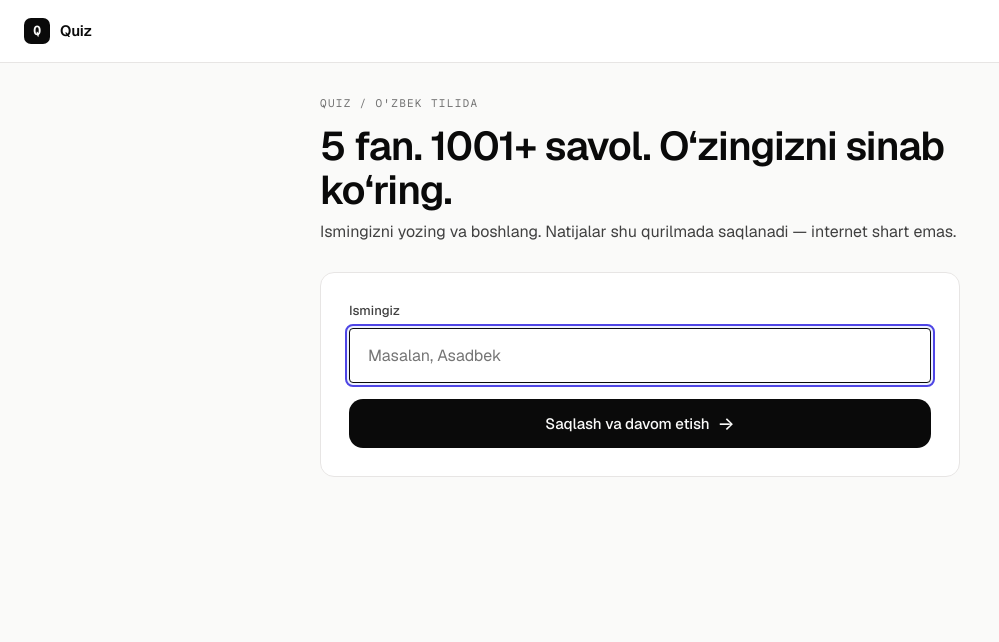
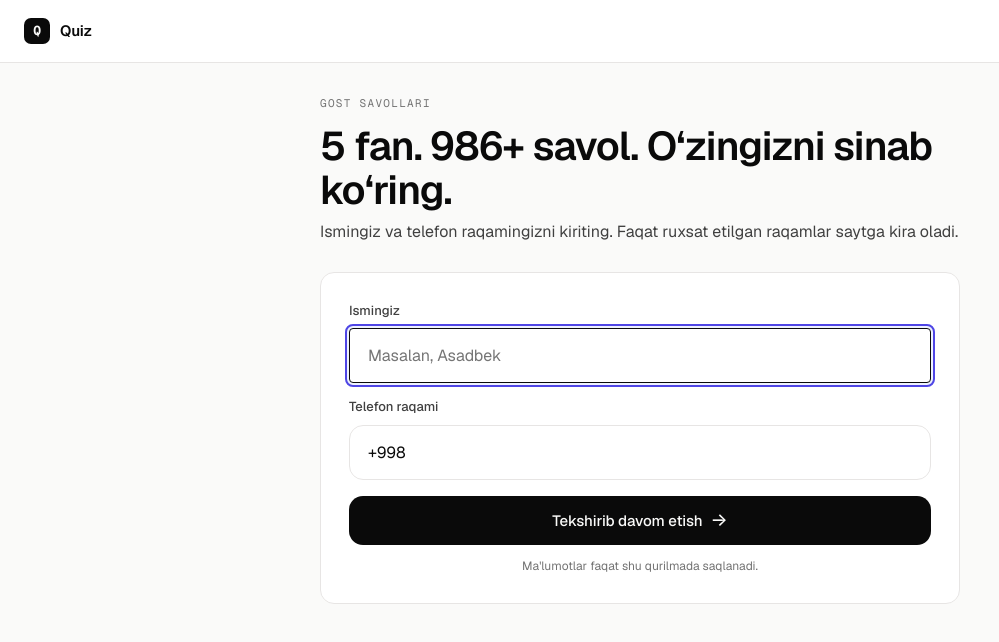
Before and after one commit to Xurshidjondartdev/gostquiz, a React (Vite) app: page / in a window 1280 px wide. Shown: the top 642 px of the page, without its empty margins (0-999 px from the left). Built offline with nearby package versions, Linux system fonts and the light colour scheme.

Commit message:
number add

```diff
--- a/src/App.jsx
+++ b/src/App.jsx
@@ -1,4 +1,4 @@
-import { useCallback, useState } from 'react';
+import { useCallback, useEffect, useState } from 'react';
 import TopBar from './components/TopBar.jsx';
 import StartScreen from './screens/StartScreen.jsx';
 import SubjectScreen from './screens/SubjectScreen.jsx';
@@ -10,12 +10,15 @@ import ResultScreen from './screens/ResultScreen.jsx';
 import EndlessResultScreen from './screens/EndlessResultScreen.jsx';
 import ExamResultScreen from './screens/ExamResultScreen.jsx';
 import { SUBJECTS } from './data/subjects/index.js';
+import { isAllowed } from './data/allowedPhones.js';
 import {
   clearAll,
   getHistory,
   getUserName,
+  getUserPhone,
   pushHistory,
   saveUserName,
+  saveUserPhone,
   storageAvailable,
 } from './lib/storage.js';
 
@@ -46,6 +49,7 @@ const UMUMIY_SUBJECT = {
 export default function App() {
   const [screen, setScreen] = useState(SCREEN.HOME);
   const [studentName, setStudentName] = useState(() => getUserName());
+  const [studentPhone, setStudentPhone] = useState(() => getUserPhone());
   const [subject, setSubject] = useState(null);
   const [timedResult, setTimedResult] = useState(null);
   const [endlessStats, setEndlessStats] = useState(null);
@@ -54,9 +58,11 @@ export default function App() {
 
   const goHome = useCallback(() => setScreen(SCREEN.HOME), []);
 
-  const handleStartName = useCallback((name) => {
+  const handleStartUser = useCallback((name, phone) => {
     setStudentName(name);
+    setStudentPhone(phone);
     saveUserName(name);
+    saveUserPhone(phone);
   }, []);
 
   const handlePickSubjects = useCallback(() => setScreen(SCREEN.SUBJECTS), []);
@@ -136,6 +142,7 @@ export default function App() {
   const handleResetAll = useCallback(() => {
     clearAll();
     setStudentName('');
+    setStudentPhone('');
     setHistory([]);
     setSubject(null);
     setTimedResult(null);
@@ -144,9 +151,22 @@ export default function App() {
     setScreen(SCREEN.HOME);
   }, []);
 
+  // Saqlangan raqam ro'yxatdan chiqarilgan bo'lsa — avtomatik chiqarib yuborish
+  useEffect(() => {
+    if (studentPhone && !isAllowed(studentPhone)) {
+      handleResetAll();
+    }
+    // eslint-disable-next-line react-hooks/exhaustive-deps
+  }, []);
+
   return (
     <div className="app">
-      <TopBar canGoHome={screen !== SCREEN.HOME} onHome={goHome} />
+      <TopBar
+        canGoHome={screen !== SCREEN.HOME}
+        onHome={goHome}
+        studentName={studentName}
+        studentPhone={studentPhone}
+      />
 
       <main className="main">
         {!storageAvailable && (
@@ -168,8 +188,9 @@ export default function App() {
         {screen === SCREEN.HOME && (
           <StartScreen
             initialName={studentName}
+            initialPhone={studentPhone}
             history={history}
-            onStartName={handleStartName}
+            onStartUser={handleStartUser}
             onPickExam={handlePickExam}
             onPickSubjects={handlePickSubjects}
             onPickUmumiy={handlePickUmumiy}
--- /dev/null
+++ b/src/data/allowedPhones.js
@@ -0,0 +1,33 @@
+// ============================================================================
+// RUXSAT ETILGAN TELEFON RAQAMLARI RO'YXATI
+// ============================================================================
+// Faqat shu yerdagi raqamlar saytga kira oladi.
+//
+// YANGI RAQAM QO'SHISH:
+//   pastdagi RAW massiviga raqam qo'shing. Ko'rinishi muhim emas:
+//     '+998 90 123 45 67'
+//     '+998901234567'
+//     '998901234567'
+//     '901234567'
+//   — barchasi avtomatik tarzda +998XXXXXXXXX shakliga keltiriladi.
+//
+// RAQAMNI O'CHIRISH:
+//   ro'yxatdan satr o'chiring yoki boshiga // qo'shib komment qiling.
+//
+// XAVFSIZLIK ESLATMASI:
+//   Bu ro'yxat brauzer ichida ko'rinadi (frontend himoya). Texnik bilimi bor
+//   foydalanuvchi DevTools orqali ko'rishi mumkin. Kollej/maktab ichida etarli,
+//   lekin haqiqiy maxfiy ma'lumot uchun emas.
+// ============================================================================
+
+import { normalizePhone } from '../lib/phone.js';
+
+const RAW = [
+  '+998 93 946 84 30',
+];
+
+export const ALLOWED_PHONES = new Set(RAW.map(normalizePhone));
+
+export function isAllowed(normalized) {
+  return ALLOWED_PHONES.has(normalized);
+}
--- /dev/null
+++ b/src/lib/phone.js
@@ -0,0 +1,45 @@
+// O'zbekiston telefon raqami yordamchi funksiyalari.
+// Standart shakl: +998XXXXXXXXX (jami 13 belgi).
+
+export function normalizePhone(input) {
+  if (!input) return '';
+  let digits = String(input).replace(/\D/g, '');
+  // Yo'qotish: oldidagi 8 yoki 998 oldindagi 0 lar
+  if (digits.length === 9) {
+    return '+998' + digits;
+  }
+  if (digits.length === 12 && digits.startsWith('998')) {
+    return '+' + digits;
+  }
+  if (digits.length === 13 && digits.startsWith('998')) {
+    // edge: 13 digits no plus, starts with 998 (one extra)
+    return '+' + digits.slice(0, 12);
+  }
+  return digits ? '+' + digits : '';
+}
+
+export function isValidPhone(normalized) {
+  return /^\+998\d{9}$/.test(normalized);
+}
+
+export function formatPhone(normalized) {
+  if (!isValidPhone(normalized)) return normalized;
+  const d = normalized.slice(4); // 9 digits
+  return `+998 ${d.slice(0, 2)} ${d.slice(2, 5)} ${d.slice(5, 7)} ${d.slice(7, 9)}`;
+}
+
+// Foydalanuvchi yozayotganda jonli format: +998 90 123 45 67
+export function formatLive(input) {
+  const digits = String(input || '').replace(/\D/g, '');
+  // hammasini +998 ga moslash
+  let rest = digits;
+  if (rest.startsWith('998')) rest = rest.slice(3);
+  rest = rest.slice(0, 9);
+
+  let out = '+998';
+  if (rest.length > 0) out += ' ' + rest.slice(0, 2);
+  if (rest.length > 2) out += ' ' + rest.slice(2, 5);
+  if (rest.length > 5) out += ' ' + rest.slice(5, 7);
+  if (rest.length > 7) out += ' ' + rest.slice(7, 9);
+  return out;
+}
--- a/src/lib/storage.js
+++ b/src/lib/storage.js
@@ -1,4 +1,5 @@
 const LS_USER = 'quiz.user.v1';
+const LS_PHONE = 'quiz.phone.v1';
 const LS_HISTORY = 'quiz.history.v1';
 
 const memory = new Map();
@@ -59,6 +60,14 @@ export function saveUserName(name) {
   saveJSON(LS_USER, name);
 }
 
+export function getUserPhone() {
+  return loadJSON(LS_PHONE, '');
+}
+
+export function saveUserPhone(phone) {
+  saveJSON(LS_PHONE, phone);
+}
+
 export function getHistory() {
   const list = loadJSON(LS_HISTORY, []);
   return Array.isArray(list) ? list : [];
@@ -73,6 +82,7 @@ export function pushHistory(entry) {
 
 export function clearAll() {
   removeKey(LS_USER);
+  removeKey(LS_PHONE);
   removeKey(LS_HISTORY);
 }
 
--- a/src/screens/StartScreen.jsx
+++ b/src/screens/StartScreen.jsx
@@ -1,110 +1,158 @@
 import { useState } from 'react';
 import ExamCta from '../components/ExamCta.jsx';
 import Modal from '../components/Modal.jsx';
+import { isAllowed } from '../data/allowedPhones.js';
+import { formatLive, isValidPhone, normalizePhone } from '../lib/phone.js';
 import { formatDate, scoreColor } from '../lib/quiz.js';
 
 export default function StartScreen({
   initialName,
+  initialPhone,
   history,
-  onStartName,
+  onStartUser,
   onPickExam,
   onPickSubjects,
   onPickUmumiy,
   onResetData,
 }) {
   const [name, setName] = useState(initialName ?? '');
-  const [error, setError] = useState('');
+  const [phoneInput, setPhoneInput] = useState(() =>
+    initialPhone ? formatLive(initialPhone) : '+998 ',
+  );
+  const [nameError, setNameError] = useState('');
+  const [phoneError, setPhoneError] = useState('');
   const [confirmReset, setConfirmReset] = useState(false);
   const [confirmExam, setConfirmExam] = useState(false);
 
-  const hasName = !!(initialName && initialName.trim());
+  const hasUser = !!(initialName && initialPhone);
   const recent = history.slice(0, 4);
 
-  function submitName(e) {
+  function submit(e) {
     e.preventDefault();
     const trimmed = name.trim();
+    const normalized = normalizePhone(phoneInput);
+
+    let ok = true;
     if (!trimmed) {
-      setError('Ismingizni kiriting');
-      return;
+      setNameError('Ismingizni kiriting');
+      ok = false;
+    } else if (trimmed.length < 2) {
+      setNameError("Ism kamida 2 ta belgi bo'lishi kerak");
+      ok = false;
+    } else {
+      setNameError('');
     }
-    if (trimmed.length < 2) {
-      setError("Ism kamida 2 ta belgi bo'lishi kerak");
-      return;
+
+    if (!isValidPhone(normalized)) {
+      setPhoneError("To'g'ri telefon raqami kiriting: +998 XX XXX XX XX");
+      ok = false;
+    } else if (!isAllowed(normalized)) {
+      setPhoneError("Bu raqam ro'yxatda yo'q. Administratorga murojaat qiling.");
+      ok = false;
+    } else {
+      setPhoneError('');
     }
-    onStartName(trimmed);
+
+    if (!ok) return;
+    onStartUser(trimmed, normalized);
   }
 
   function handlePickExam() {
-    if (!hasName) {
-      setError("Avval ismingizni kiriting va saqlang");
-      return;
-    }
+    if (!hasUser) return;
     setConfirmExam(true);
   }
 
   function handlePickSubjects() {
-    if (!hasName) {
-      setError("Avval ismingizni kiriting va saqlang");
-      return;
-    }
+    if (!hasUser) return;
     onPickSubjects();
   }
 
   function handlePickUmumiy() {
-    if (!hasName) {
-      setError("Avval ismingizni kiriting va saqlang");
-      return;
-    }
+    if (!hasUser) return;
     onPickUmumiy();
+  }
+
+  function handlePhoneChange(e) {
+    const v = formatLive(e.target.value);
+    setPhoneInput(v);
+    if (phoneError) setPhoneError('');
   }
 
   return (
     <div className="container fade-up">
       <div className="hero">
-        <div className="eyebrow">Quiz / O'zbek tilida</div>
+        <div className="eyebrow">GOST savollari</div>
         <h1 className="h1">
-          {hasName ? `Salom, ${initialName}` : '5 fan. 1001+ savol. O‘zingizni sinab ko‘ring.'}
+          {hasUser ? `Salom, ${initialName}` : "5 fan. 986+ savol. O‘zingizni sinab ko‘ring."}
         </h1>
         <p className="lede">
-          {hasName
+          {hasUser
             ? "Sinov imtihoniga tushing yoki fan bo'yicha mashq qiling. Barcha natijalar shu qurilmada saqlanadi."
-            : 'Ismingizni yozing va boshlang. Natijalar shu qurilmada saqlanadi — internet shart emas.'}
+            : "Ismingiz va telefon raqamingizni kiriting. Faqat ruxsat etilgan raqamlar saytga kira oladi."}
         </p>
       </div>
 
-      {!hasName && (
-        <form className="card" onSubmit={submitName} noValidate>
+      {!hasUser && (
+        <form className="card" onSubmit={submit} noValidate>
           <div className="field">
             <label className="label" htmlFor="name-input">
               Ismingiz
             </label>
             <input
               id="name-input"
-              className={'input' + (error ? ' has-error' : '')}
+              className={'input' + (nameError ? ' has-error' : '')}
               type="text"
               placeholder="Masalan, Asadbek"
               value={name}
               onChange={(e) => {
                 setName(e.target.value);
-                if (error) setError('');
+                if (nameError) setNameError('');
               }}
               autoComplete="given-name"
               maxLength={40}
               autoFocus
             />
-            {error && <p className="error-text">{error}</p>}
+            {nameError && <p className="error-text">{nameError}</p>}
           </div>
+
+          <div style={{ height: 14 }} />
+
+          <div className="field">
+            <label className="label" htmlFor="phone-input">
+              Telefon raqami
+            </label>
+            <input
+              id="phone-input"
+              className={'input' + (phoneError ? ' has-error' : '')}
+              type="tel"
+              inputMode="tel"
+              placeholder="+998 90 123 45 67"
+              value={phoneInput}
+              onChange={handlePhoneChange}
+              autoComplete="tel"
+              maxLength={20}
+            />
+            {phoneError && <p className="error-text">{phoneError}</p>}
+          </div>
+
           <div style={{ height: 16 }} />
           <button type="submit" className="btn btn-primary btn-block">
-            Saqlash va davom etish
+            Tekshirib davom etish
             <span aria-hidden style={{ fontSize: 18, lineHeight: 1 }}>
               →
             </span>
           </button>
+
+          <p
+            className="lede"
+            style={{ fontSize: 12, color: 'var(--ink-3)', marginTop: 12, textAlign: 'center' }}
+          >
+            Ma'lumotlar faqat shu qurilmada saqlanadi.
+          </p>
         </form>
       )}
 
-      {hasName && (
+      {hasUser && (
         <>
           <ExamCta onStart={handlePickExam} />
 
@@ -219,6 +267,7 @@ export default function StartScreen({
               onClick={() => {
                 onResetData();
                 setName('');
+                setPhoneInput('+998 ');
                 setConfirmReset(false);
               }}
             >
@@ -228,8 +277,8 @@ export default function StartScreen({
         }
       >
         <p>
-          Bu amal sizning ismingiz va barcha natijalar tarixini shu qurilmadan o'chiradi. Buni
-          bekor qilib bo'lmaydi.
+          Bu amal sizning ismingiz, telefon raqamingiz va barcha natijalar tarixini shu qurilmadan
+          o'chiradi. Buni bekor qilib bo'lmaydi.
         </p>
       </Modal>
     </div>
```
Also changed, not shown: src/components/TopBar.jsx (+9 -1 lines), src/styles/index.css (+76 -0 lines).
